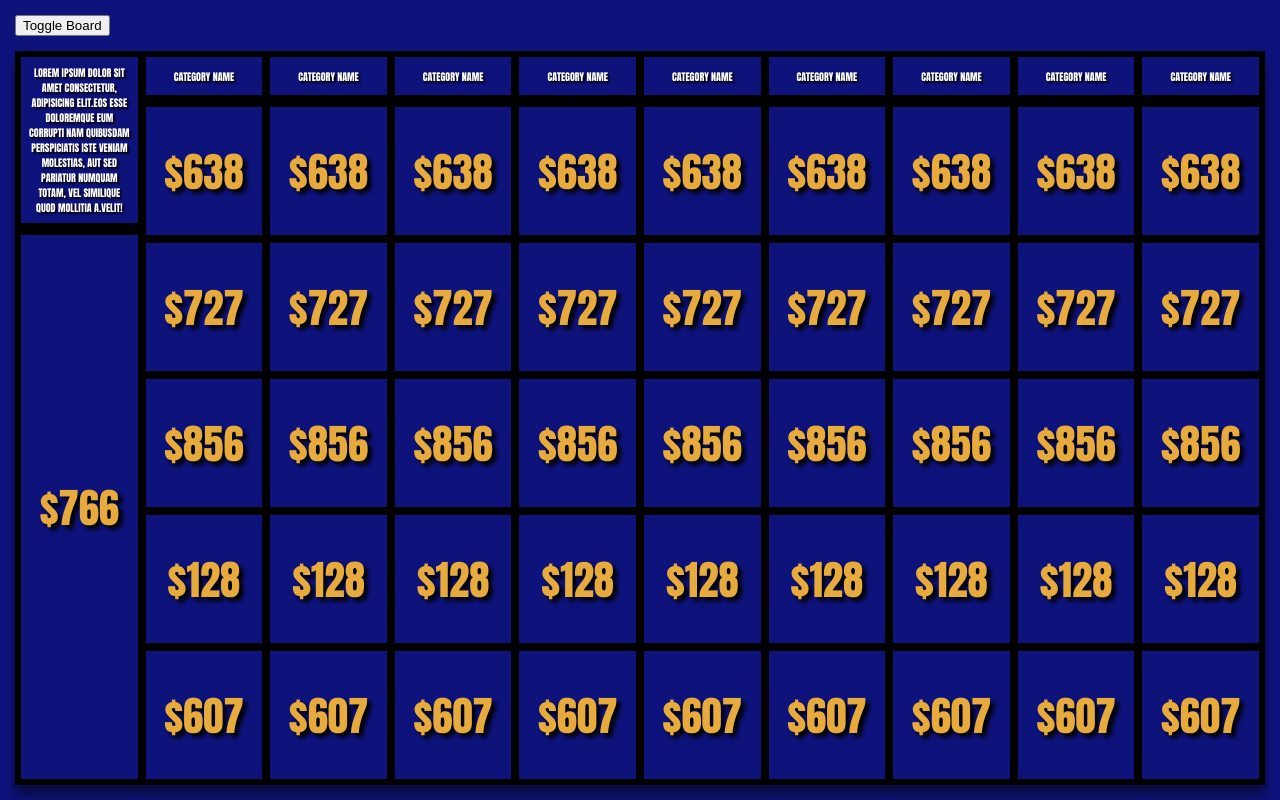
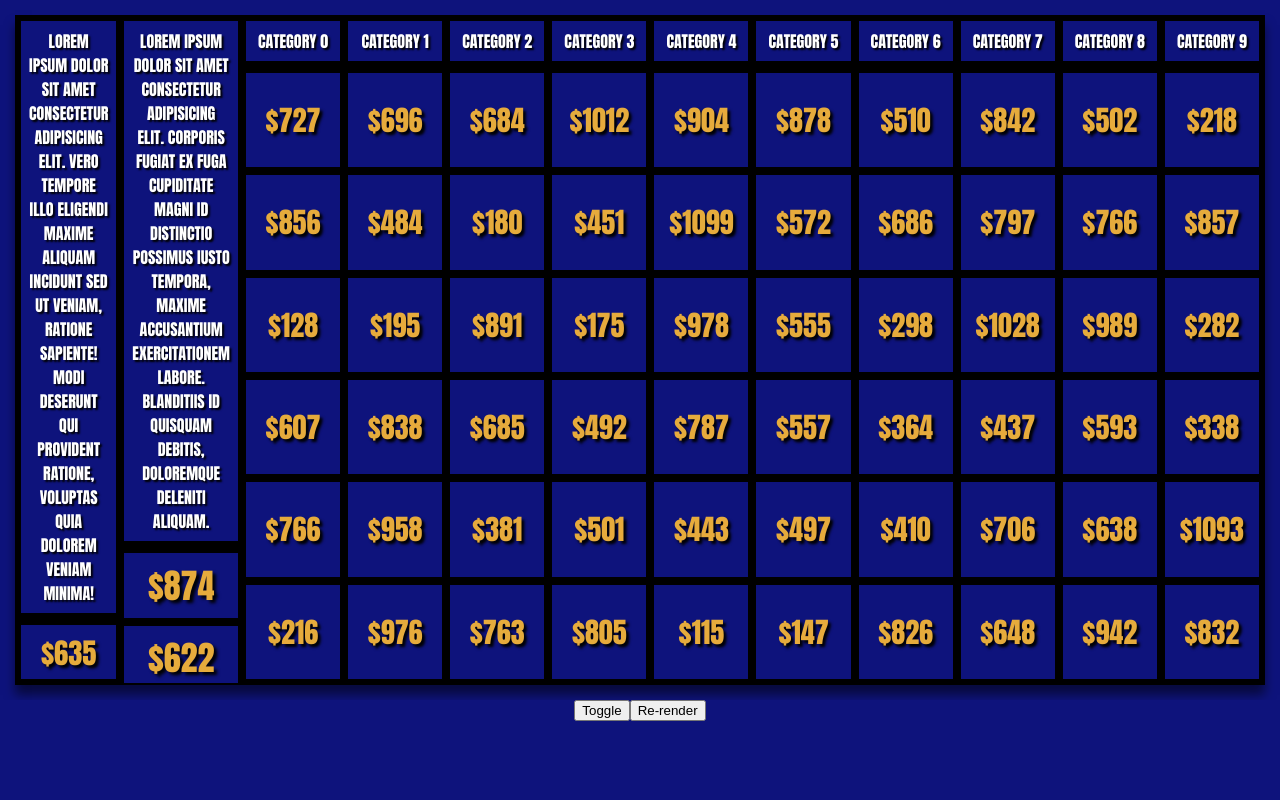
Before and after one commit to albertbregonia/jeopardy-rs, a React (Vite) app in the folder static/frontend/: page / in a window 1280 px wide. Built offline with nearby package versions, Linux system fonts and the light colour scheme.

Commit message:
feat: add PlayerPanel component to contain main player area with Jeopardy board, text cards, controls
also added other stubs for later components

```diff
--- a/static/frontend/src/App.css
+++ b/static/frontend/src/App.css
@@ -8,6 +8,11 @@
     --question-points-color: #E6AB3C;
     --font-color: #fff;
     --border-color: #000;
+
+    --category-font-family: 'Impact';
+    --question-points-font-family: 'Impact';
+    --text-card-title-font-family: 'Times New Roman';
+    --text-card-content-font-family: 'Times New Roman';
 
     /* all elements are border-box for more predictable sizing */
     box-sizing: border-box;
@@ -36,9 +41,6 @@ p {
 
 body {
     /* styling defaults */
-
-    /* app area is the full default window size with 15px padding */
-    padding: 15px;
     height: 100vh;
     width: 100vw;
 
@@ -49,5 +51,4 @@ body {
 #root {
     display: flex;
     flex-direction: column;
-    gap: 15px;
 }
--- a/static/frontend/src/App.tsx
+++ b/static/frontend/src/App.tsx
@@ -1,58 +1,9 @@
-import type { Category as CategoryModel } from "./types/Jeopardy";
-import { Board } from "./components/board/Board";
-import { TextCard } from "./components/textcard/TextCard";
-import { useState } from "react";
+import { PlayerPanel } from "./components/app/player/PlayerPanel";
 import './App.css'
 
 function App() {
-    // dummy data to fill the components
-    const category: CategoryModel = {
-        name: "Category Name",
-        questions: Array.from({ length: 5 }, () => ({
-            answered: false,
-            dailyDouble: false,
-            pointValue: Math.round(Math.random() * 1000 + 100),
-            question: {
-                content: "Question",
-                answer: "Answer"
-            }
-        }))
-    };
-    const longNamedCategory: CategoryModel = {
-        name: "Lorem ipsum dolor sit amet consectetur, adipisicing elit.Eos esse doloremque eum corrupti nam quibusdam perspiciatis iste veniam molestias, aut sed pariatur numquam totam, vel similique quod mollitia a.Velit!",
-        questions: Array.from({ length: 1 }, () => ({
-            answered: false,
-            dailyDouble: false,
-            pointValue: Math.round(Math.random() * 1000 + 100),
-            question: {
-                content: "Question",
-                answer: "Answer"
-            }
-        }))
-    };
-    const [showBoard, setShowBoard] = useState(true);
     return (
-        <>
-            <div>
-                <button onClick={() => setShowBoard(!showBoard)}>Toggle Board</button>
-            </div>
-            {
-                showBoard ? <Board board={{
-                    categories: [
-                        longNamedCategory,
-                        category,
-                        category,
-                        category,
-                        category,
-                        category,
-                        category,
-                        category,
-                        category,
-                        category
-                    ]
-                }} /> : <TextCard title="TextCard">Sample Question</TextCard>
-            }
-        </>
+        <PlayerPanel />
     )
 }
 
--- /dev/null
+++ b/static/frontend/src/components/app/player/PlayerPanel.css
@@ -0,0 +1,18 @@
+#game-area {
+    /* fill empty space, requires parent to be flex */
+    flex: 1;
+
+    /* children also resize to fill the space */
+    display: flex;
+    flex-direction: column;
+    gap: 15px;
+    padding: 15px;
+    overflow: auto;
+}
+
+#player-controls {
+    /* temporary */
+    text-align: center;
+    flex-direction: row;
+    min-height: 100px;
+}
--- /dev/null
+++ b/static/frontend/src/components/app/player/PlayerPanel.tsx
@@ -0,0 +1,86 @@
+import { useState } from "react";
+import { TextCard } from "../../textcard/TextCard";
+import { Board } from "../../board/Board";
+import type { Board as JeopardyBoard } from "../../../types/Jeopardy";
+import "./PlayerPanel.css"
+
+const jeopardy: JeopardyBoard = {
+    categories: [
+        {
+            name: "Lorem ipsum dolor sit amet consectetur adipisicing elit. Vero tempore illo eligendi maxime aliquam incidunt sed ut veniam, ratione sapiente! Modi deserunt qui provident ratione, voluptas quia dolorem veniam minima!",
+            questions: Array.from({ length: 2 }, () => ({
+                answered: false,
+                dailyDouble: false,
+                pointValue: Math.round(Math.random() * 1000 + 100),
+                question: {
+                    content: "Question",
+                    answer: "Answer"
+                }
+            }))
+        },
+        {
+            name: "Lorem ipsum dolor sit amet consectetur adipisicing elit. Corporis fugiat ex fuga cupiditate magni id distinctio possimus iusto tempora, maxime accusantium exercitationem labore. Blanditiis id quisquam debitis, doloremque deleniti aliquam.",
+            questions: Array.from({ length: 5 }, () => ({
+                answered: false,
+                dailyDouble: false,
+                pointValue: Math.round(Math.random() * 1000 + 100),
+                question: {
+                    content: "Question",
+                    answer: "Answer"
+                }
+            }))
+        },
+        ...Array.from({ length: 10 }, (_, i: number) => ({
+            name: `Category ${i}`,
+            questions: Array.from({ length: 6 }, () => ({
+                answered: false,
+                dailyDouble: false,
+                pointValue: Math.round(Math.random() * 1000 + 100),
+                question: {
+                    content: "Question",
+                    answer: "Answer"
+                }
+            }))
+        }))
+    ]
+}
+
+export interface PlayerPanelProps {
+
+}
+
+export function PlayerPanel({ }: PlayerPanelProps) {
+    const [showBoard, setShowBoard] = useState(true);
+    const [b, setBoard] = useState(jeopardy);
+    const longText = "Lorem ipsum dolor sit amet, consectetur adipisicing elit. Consectetur temporibus pariatur laboriosam blanditiis totam voluptas debitis nulla dolorem, exercitationem aliquam doloribus ad non, maxime amet! Accusamus iusto delectus nesciunt. Excepturi.";
+    return (
+        <>
+            <div id="game-area">
+                {
+                    showBoard ? <Board board={b} />
+                        : <TextCard title="NAMES OF PEOPLE">
+                            <div>{longText}</div>
+                        </TextCard>
+                }
+            </div>
+            <div id="player-controls">
+                <button onClick={() => setShowBoard(!showBoard)}>Toggle</button>
+                <button onClick={() => setBoard(j => randomValue(j))}>Re-render</button>
+            </div>
+        </>
+    )
+}
+
+// sample test to show how all the objects will re-render when the collection gets updated
+function randomValue(jeopardy: JeopardyBoard): JeopardyBoard {
+    let clone: JeopardyBoard = JSON.parse(JSON.stringify(jeopardy));
+    clone
+        .categories
+        .forEach(c =>
+            c.questions
+                .forEach(q => { // we use some extremely large value to test overflow
+                    q.pointValue = Math.round(Math.random() * 10_000_000 + 1_000_000);
+                })
+        );
+    return clone;
+}
--- a/static/frontend/src/components/board/Board.css
+++ b/static/frontend/src/components/board/Board.css
@@ -1,5 +1,6 @@
 .board {
     display: flex;
+    flex-direction: row;
     /* allow content to expand to fill space */
     flex: 1;
 
--- a/static/frontend/src/components/category/Category.css
+++ b/static/frontend/src/components/category/Category.css
@@ -1,30 +1,18 @@
 .category {
-    /* allow content to expand to fill space */
     display: flex;
     flex-direction: column;
+    /* allow content to expand to fill space (width) */
     flex: 1;
-
-    text-align: center;
-    font-family: 'Impact';
+    text-overflow: ellipsis;
 }
 
 .category-name-cell {
-    /* inline-size required to use cqi so that font scales with width */
-    container-type: inline-size;
-
-    /* center text */
-    display: flex;
-    justify-content: center;
-    align-items: center;
-
-    /* prevent long name bleeding out into questions */
-    overflow: hidden;
+    text-align: center;
 
     /* cell style */
     border: 4px solid var(--border-color);
     border-bottom: 8px solid var(--border-color);
     padding: 8px;
-    min-height: 50px;
 }
 
 .category-name {
@@ -33,8 +21,9 @@
     text-transform: uppercase;
     text-shadow: 2px 2px 2px #000;
 
-    /* 10% of .category-name-cell width but min 5px */
-    font-size: clamp(5px, 10cqi, 10cqi);
+    /* half of point size bc it usually has more text */
+    font-size: calc(var(--font-size) / 2);
+    font-family: var(--category-font-family);
 }
 
 .category-questions {
@@ -47,21 +36,35 @@
 
 .category-question {
     border: 4px solid var(--border-color);
+    /* allow cell to grow evenly */
+    flex: 1;
 
-    /* inline-size required to use cqi so that font scales with width */
-    container-type: inline-size;
-
-    /* center text - default cell style */
+    /* make cell flex so that we can center the text */
     display: flex;
-    flex: 1;
+    flex-direction: column;
     align-items: center;
     justify-content: center;
+
+    container-type: inline-size;
+    word-break: break-all;
 }
 
 .points {
-    font-size: 35cqi;
+    font-family: var(--question-points-font-family);
+    /*
+        we want to scale the text with the width of the element, however,
+        using container-type: inline-size; does not
+        guarantee scaling to fit the text content.
+
+        using cqi guaranteest he cells will all fit in the parent evenly but not the text
+        using vw guarnatees all the text will fit but causes overflow past the parent size
+
+        therefore we use this with word-break: break-all so we overflow height not width
+    */
+    font-size: clamp(1em, 30cqi, 5em);
     color: var(--question-points-color);
-
     /* text shadow is relative to font size aka em */
     text-shadow: 0.1em 0.1em 0.1em #000;
+    /* ensure shadow doesn't get cutoff*/
+    padding: 0.2em;
 }
--- a/static/frontend/src/components/textcard/TextCard.css
+++ b/static/frontend/src/components/textcard/TextCard.css
@@ -1,5 +1,4 @@
 .textcard {
-    font-family: 'Times New Roman';
     text-align: center;
     display: flex;
     flex-direction: column;
@@ -15,11 +14,13 @@ hr {
 }
 
 .textcard-title {
+    font-family: var(--text-card-title-font-family);
     padding: 20px;
     word-wrap: normal;
 }
 
 .textcard-textcontent {
+    font-family: var(--text-card-content-font-family);
     padding: 20px;
     text-align: center;
     font-size: clamp(5px, 2rem, 72px);
```
Also changed, not shown: static/frontend/src/components/app/login/Login.tsx (added, +7 -0 lines), static/frontend/src/components/app/host/HostPanel.tsx (added), static/frontend/src/components/app/login/Login.css (added).
